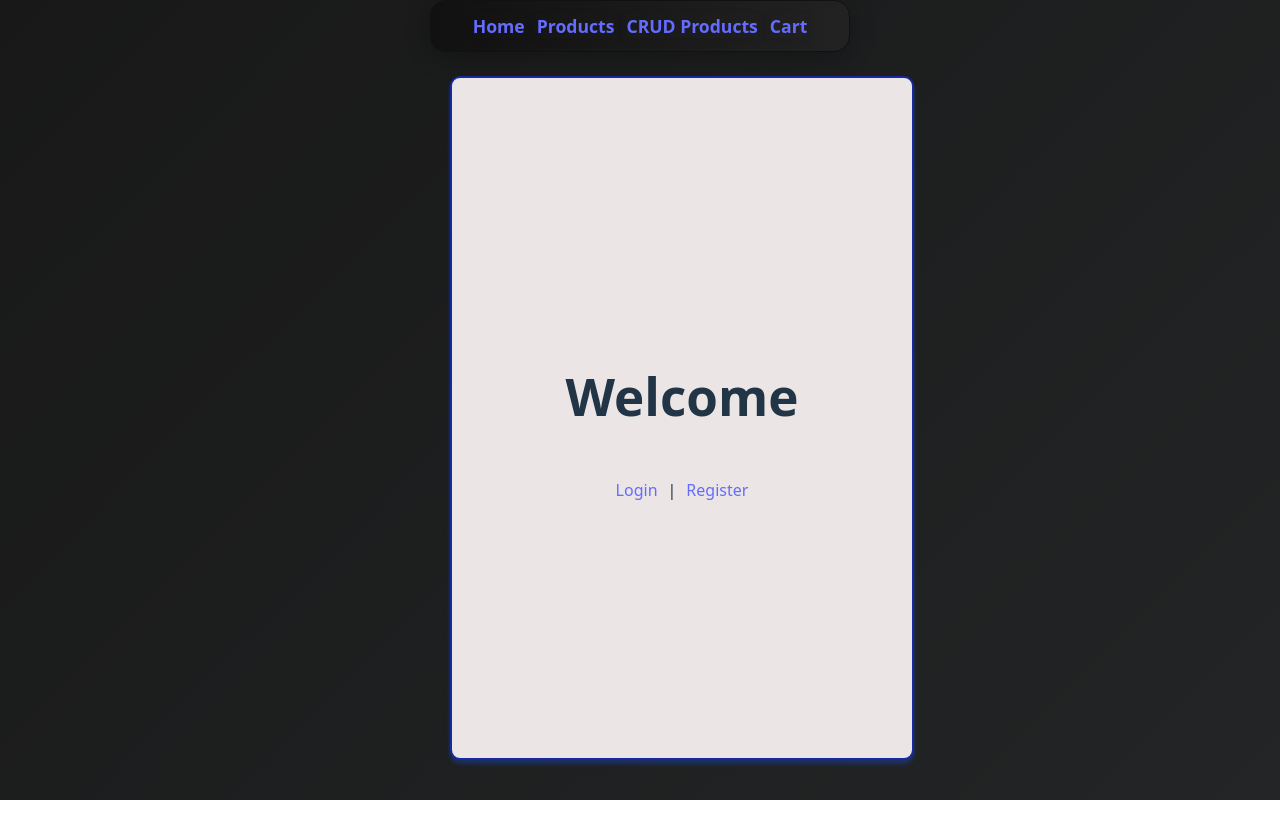
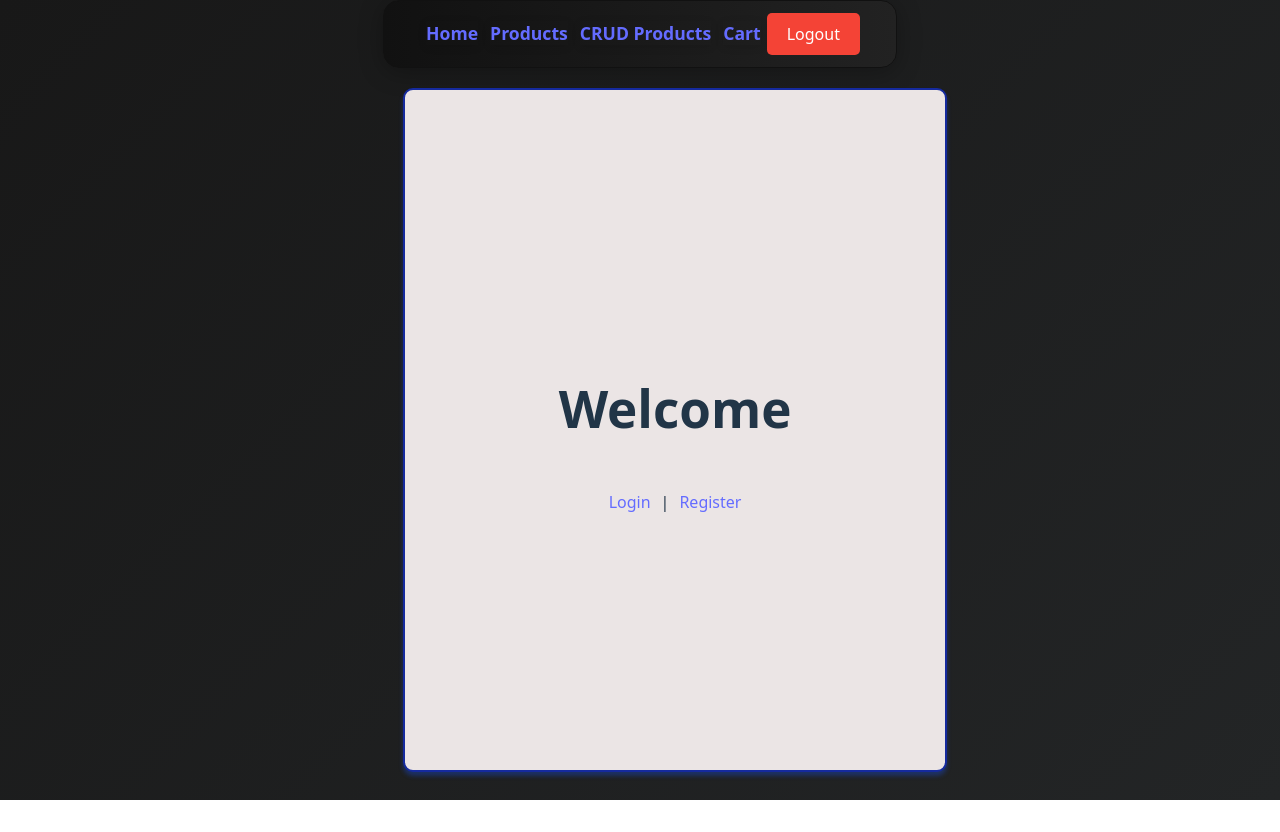
Before and after one commit to intense-code/fakestoreAssignment, a React (Vite) app: page / in a window 1280 px wide. Built offline with nearby package versions, Linux system fonts and the light colour scheme; the HTML template or start-up script is replaced by a standard one.

Commit message:
added logout button to the dashboard. It says hi, username. It also has a conditional homepage with protected routes that only gurantee access if you have the session token from logging in.

```diff
--- a/src/components/ButtonBar.jsx
+++ b/src/components/ButtonBar.jsx
@@ -1,6 +1,6 @@
 import Button from 'react-bootstrap/Button';
 import ButtonGroup from 'react-bootstrap/ButtonGroup';
-
+import handleLogout from '../utils/handleLogout';
 function ButtonBar({ cartCount }) {
   return (
     <div className="container-fluid p-0 m-0">
@@ -47,6 +47,19 @@ function ButtonBar({ cartCount }) {
               onMouseOver={e => (e.currentTarget.style.transform = 'scale(1.08)')}
               onMouseOut={e => (e.currentTarget.style.transform = 'scale(1)')}
             >Cart{cartCount > 0 && <span style={{ position: 'absolute', top: '-8px', right: '-18px', background: '#dc3545', color: '#fff', borderRadius: '50%', padding: '2px 8px', fontSize: '0.9rem', fontWeight: 700 }}>{cartCount}</span>}</Button>
+          <Button
+        onClick={handleLogout}
+        style={{
+          backgroundColor: "#f44336",
+          color: "white",
+          padding: "10px 20px",
+          border: "none",
+          borderRadius: "5px",
+          cursor: "pointer"
+        }}
+      >
+        Logout
+      </Button>
           </ButtonGroup>
         </div>
       </div>
--- a/src/components/ConditionalHome.jsx
+++ b/src/components/ConditionalHome.jsx
@@ -1,8 +1,9 @@
 import React, { useState, useEffect } from 'react';
+import {Link} from 'react-router-dom';
 import { isAuthed } from '../utils/auth';
 import HomePage from './HomePage';
 import AxiosWithAuth from '../utils/AxiosWithAuth';
-
+import Dashboard from './Dashboard';
 const ConditionalHome = () => {
   const [user, setUser] = useState(null);
   const [loading, setLoading] = useState(true);
@@ -56,7 +57,9 @@ const ConditionalHome = () => {
             fontSize: '14px',
             fontWeight: 'bold'
           }}>
-            Welcome, {user.username}
+            <Link to="/dashboard" style={{ textDecoration: 'none', color: '#333' }}>
+              Welcome, {user.username}
+            </Link>
           </div>
         )}
         <HomePage />
--- a/src/components/Dashboard.jsx
+++ b/src/components/Dashboard.jsx
@@ -1,6 +1,6 @@
 import React, { useState, useEffect } from 'react';
 import AxiosWithAuth from '../utils/AxiosWithAuth';
-
+import handleLogout from '../utils/handleLogout';
 const Dashboard = () => {
   const [userInfo, setUserInfo] = useState(null);
   const [sessionInfo, setSessionInfo] = useState(null);
@@ -24,22 +24,6 @@ const Dashboard = () => {
       });
   }, []);
 
-  const handleLogout = () => {
-    AxiosWithAuth()
-      .post("/auth/logout")
-      .then(() => {
-        localStorage.removeItem("token");
-        localStorage.removeItem("userInfo");
-        window.location.href = "/";
-      })
-      .catch(err => {
-        console.error("Logout error:", err);
-        // Force logout even if API call fails
-        localStorage.removeItem("token");
-        localStorage.removeItem("userInfo");
-        window.location.href = "/";
-      });
-  };
 
   if (!userInfo) {
     return <div>Loading...</div>;
--- a/src/utils/PrivateRoute.jsx
+++ b/src/utils/PrivateRoute.jsx
@@ -1,5 +1,5 @@
 import { useState, useEffect } from 'react';
-import { Navigate, Outlet } from 'react-router-dom';
+import {Link, Navigate, Outlet } from 'react-router-dom';
 import AxiosWithAuth from './AxiosWithAuth';
 
 const PrivateRoute = () => {
@@ -64,7 +64,9 @@ const PrivateRoute = () => {
           fontSize: '14px',
           fontWeight: 'bold'
         }}>
-          Welcome, {user.username}
+          <Link to="/dashboard" style={{ textDecoration: 'none', color: '#333' }}>
+            Welcome, {user.username}
+          </Link>
         </div>
       )}
       <Outlet />
--- /dev/null
+++ b/src/utils/handleLogout.js
@@ -0,0 +1,18 @@
+import AxiosWithAuth from './AxiosWithAuth';
+  const handleLogout = () => {
+    AxiosWithAuth()
+      .post("/auth/logout")
+      .then(() => {
+        localStorage.removeItem("token");
+        localStorage.removeItem("userInfo");
+        window.location.href = "/";
+      })
+      .catch(err => {
+        console.error("Logout error:", err);
+        // Force logout even if API call fails
+        localStorage.removeItem("token");
+        localStorage.removeItem("userInfo");
+        window.location.href = "/";
+      });
+  };
+export default handleLogout;
```
Also changed, not shown: 1 other file (tests, documents, lock files or other folders).
